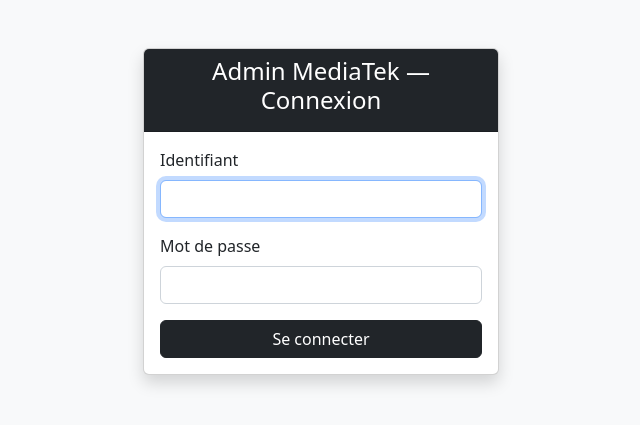
After one commit to orient75015/mediatekformation-bts-sio, a Symfony app: template templates/security/login.html.twig in a window 1280 px wide. The commit adds this page. Shown: the top 425 px of the page, without its empty margins (319-959 px from the left). Run offline with Twig, Linux system fonts and the light colour scheme; the template is opened without the code that fills it, so the values that code supplies are empty; some libraries are stand-ins or nearby versions.

Commit message:
Mission 2 Tache 4 - Authentification administrateur

```diff
--- a/nbproject/private/private.xml
+++ b/nbproject/private/private.xml
@@ -2,8 +2,6 @@
 <project-private xmlns="http://www.netbeans.org/ns/project-private/1">
     <editor-bookmarks xmlns="http://www.netbeans.org/ns/editor-bookmarks/2" lastBookmarkId="0"/>
     <open-files xmlns="http://www.netbeans.org/ns/projectui-open-files/2">
-        <group>
-            <file>file:/C:/xampp/htdocs/mediatekformation-master/mediatekformation.sql</file>
-        </group>
+        <group/>
     </open-files>
 </project-private>
--- a/templates/adminbase.html.twig
+++ b/templates/adminbase.html.twig
@@ -11,7 +11,10 @@
                 <a class="navbar-brand" href="{{ path('admin.formations') }}">Admin MediaTek</a>
                 <div class="navbar-nav">
                     <a class="nav-link text-white" href="{{ path('admin.formations') }}">Formations</a>
+                    <a class="nav-link text-white" href="{{ path('admin.playlists') }}">Playlists</a>
+                    <a class="nav-link text-white" href="{{ path('admin.categories') }}">Catégories</a>
                     <a class="nav-link text-white" href="{{ path('accueil') }}">Retour au site</a>
+                    <a class="nav-link text-warning" href="{{ path('app_logout') }}">Déconnexion</a>
                 </div>
             </div>
         </nav>
--- /dev/null
+++ b/templates/security/login.html.twig
@@ -0,0 +1,39 @@
+<!DOCTYPE html>
+<html>
+    <head>
+        <meta charset="UTF-8">
+        <title>Connexion — Admin MediaTek</title>
+        <link rel="stylesheet" href="https://cdn.jsdelivr.net/npm/bootstrap@5.2.3/dist/css/bootstrap.min.css">
+    </head>
+    <body class="bg-light">
+        <div class="container mt-5">
+            <div class="row justify-content-center">
+                <div class="col-md-4">
+                    <div class="card shadow">
+                        <div class="card-header bg-dark text-white text-center">
+                            <h4>Admin MediaTek — Connexion</h4>
+                        </div>
+                        <div class="card-body">
+                            {% if error %}
+                                <div class="alert alert-danger">{{ error.messageKey|trans({}, 'security') }}</div>
+                            {% endif %}
+                            <form method="POST" action="{{ path('app_login') }}">
+                                <div class="mb-3">
+                                    <label class="form-label">Identifiant</label>
+                                    <input type="text" class="form-control" name="_username"
+                                           value="{{ last_username }}" required autofocus>
+                                </div>
+                                <div class="mb-3">
+                                    <label class="form-label">Mot de passe</label>
+                                    <input type="password" class="form-control" name="_password" required>
+                                </div>
+                                <input type="hidden" name="_csrf_token" value="{{ csrf_token('authenticate') }}">
+                                <button type="submit" class="btn btn-dark w-100">Se connecter</button>
+                            </form>
+                        </div>
+                    </div>
+                </div>
+            </div>
+        </div>
+    </body>
+</html>
```
Also changed, not shown: src/Controller/SecurityController.php (added, +25 -0 lines), mediatekformation.sql, 1 other file.
